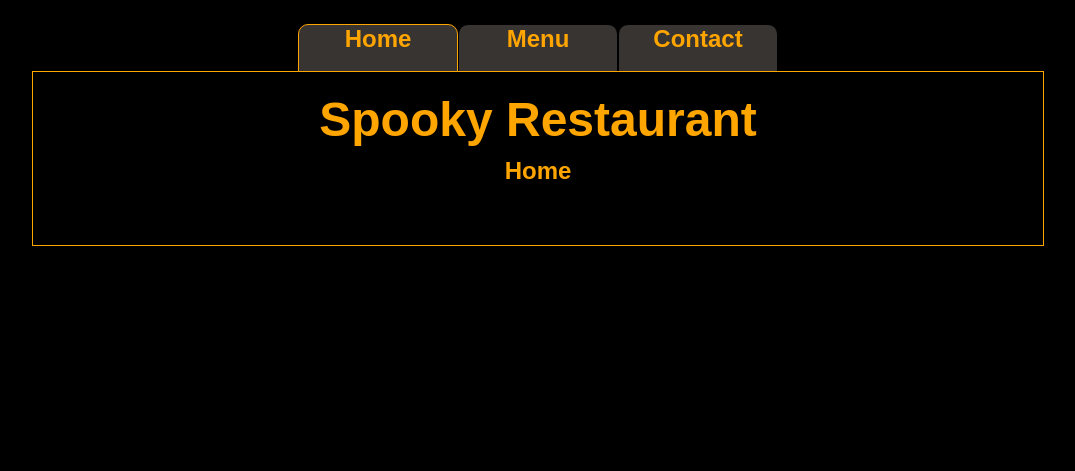
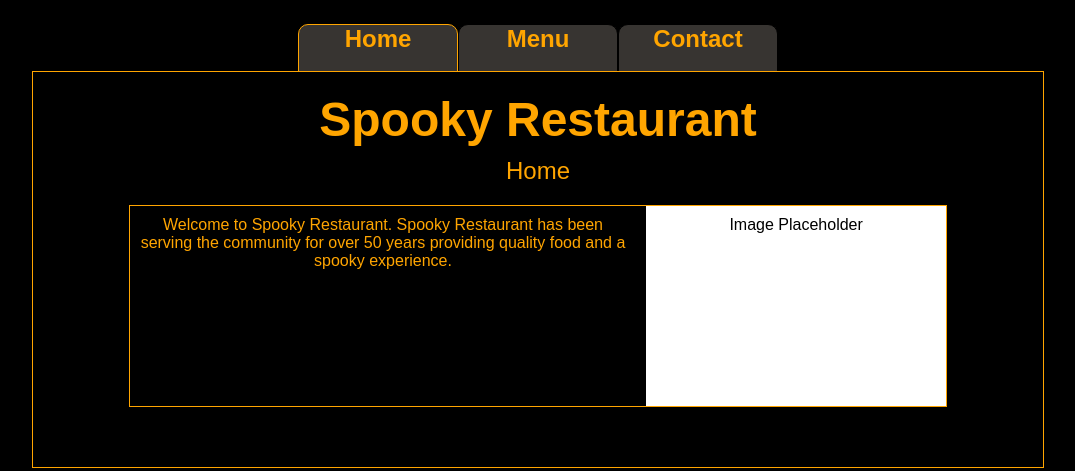
Before and after one commit to kevin2b/restaurant-page, a website built with webpack: page src/index.html in a window 1280 px wide. Shown: the whole page, without its empty margins (102-1177 px from the left). Built offline with nearby package versions, Linux system fonts and the light colour scheme.

Commit message:
add Home page content

```diff
--- a/src/dom-generator.js
+++ b/src/dom-generator.js
@@ -9,11 +9,33 @@ function Content(){
   content.appendChild(contentBody);
 
   const restaurantName = document.createElement('div');
-  contentBody.classList.add('content-title');
+  restaurantName.classList.add('content-title');
   contentBody.appendChild(restaurantName);
   restaurantName.innerText = RESTAURANT_NAME;
 
   return {content, contentBody};
 }
 
+//Create a card with two sides
+function createContentCard (){
+
+  const cardWrapper = document.createElement('div');
+  cardWrapper.classList.add('content-card-wrapper');
+
+  const card = document.createElement('div');
+  card.classList.add('content-card');
+
+  const cardLeftSide = document.createElement('div');
+  cardLeftSide.classList.add('content-card-left');
+
+  const cardRightSide = document.createElement('div');
+  cardRightSide.classList.add('content-card-right');
+
+  cardWrapper.appendChild(card);
+  card.appendChild(cardLeftSide);
+  card.appendChild(cardRightSide);
+  return {cardWrapper, card, cardLeftSide, cardRightSide};
+}
+
 export default Content;
+export {createContentCard};
--- a/src/home-page-generator.js
+++ b/src/home-page-generator.js
@@ -1,4 +1,5 @@
 import Content from './dom-generator.js';
+import {createContentCard} from './dom-generator.js';
 
 
 function HomePage (){
@@ -11,6 +12,12 @@ function HomePage (){
   subTitle.classList.add('content-subtitle');
   contentBody.appendChild(subTitle);
 
+  const welcomeCard = createContentCard();
+  welcomeCard.cardLeftSide.classList.add('home-card');
+  welcomeCard.cardLeftSide.innerText = "Welcome to Spooky Restaurant. Spooky Restaurant has been serving the community for over 50 years providing quality food and a spooky experience.";
+  welcomeCard.cardRightSide.innerText = "Image Placeholder";
+  contentBody.appendChild(welcomeCard.cardWrapper);
+
   return {homeContent};
 }
 
--- a/src/style.css
+++ b/src/style.css
@@ -51,7 +51,7 @@ body{
 }
 
 .content-body{
-  min-width: 80%;
+  max-width: 80%;
   border: 1px solid var(--secondary-color);
   margin-top: -1px;
   border-collapse: collapse;
@@ -69,3 +69,35 @@ body{
   text-align: center;
   margin: 10px 0;
 }
+
+.content-card-wrapper {
+  display: flex;
+  justify-content: center;
+  gap: 10px;
+}
+
+.content-card {
+  display: flex;
+  margin: 10px 20px;
+  border: 1px solid var(--secondary-color);
+  gap: 10px;
+  max-width: 90%;
+}
+
+.content-card-left{
+  flex: 1;
+  padding: 10px;
+}
+
+.home-card{
+  text-align: center;
+}
+
+.content-card-right {
+  width: 300px;
+  height: 200px;
+  background-color: white;
+  color: black;
+  padding: 10px;
+  text-align: center;
+}
```
